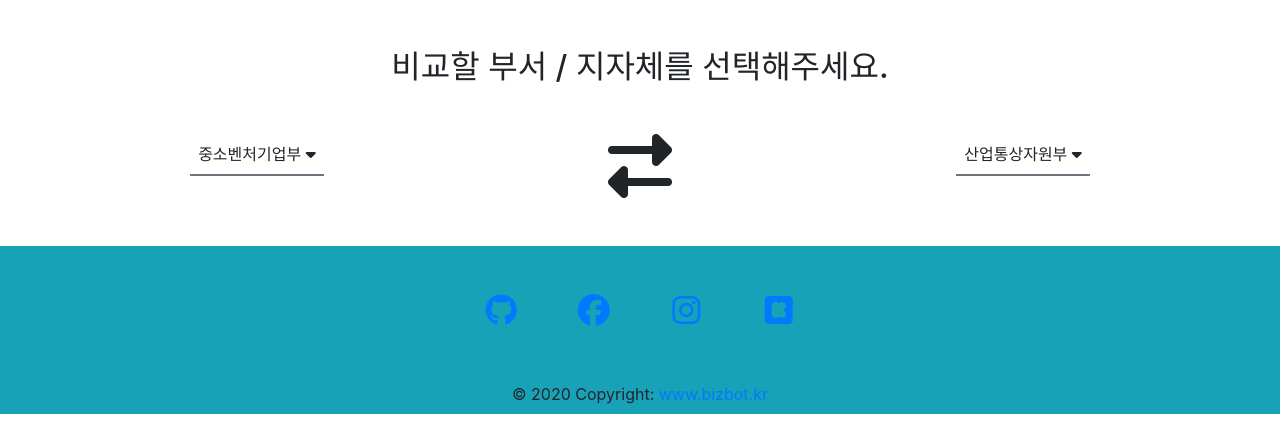
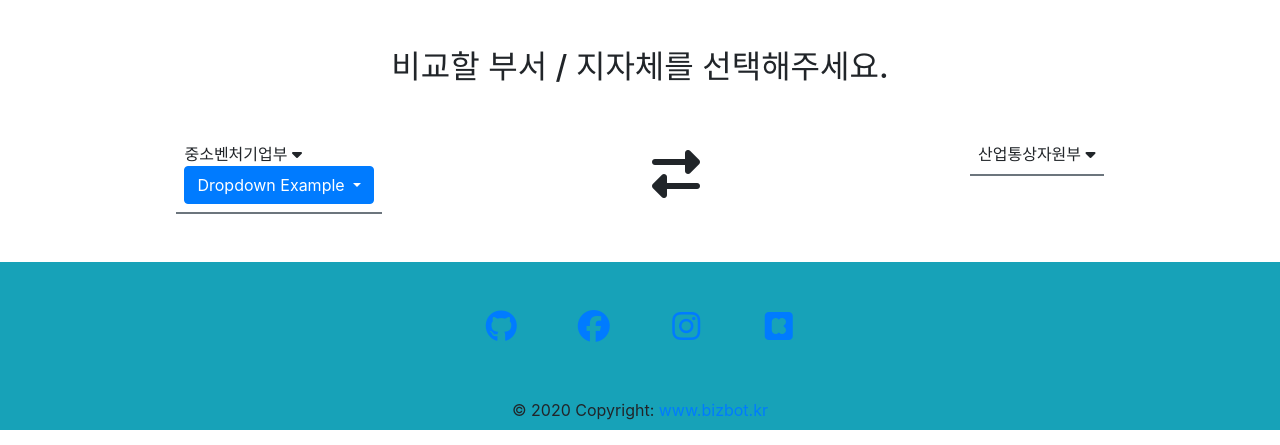
Before and after one commit to bin7665/BizViz, a Django app: template BizViz/templates/BizViz/statistics.html in a window 1280 px wide. Shown: the part 63-508 px from the top of the page. Run offline with Django 3.2, Linux system fonts and the light colour scheme; the template is opened without the code that fills it, so the values that code supplies are empty; some libraries are stand-ins or nearby versions.

Commit message:
Update 2020.08.06 statistics 페이지 dropdown filter 적용 중

```diff
--- a/BizViz/templates/BizViz/base.html
+++ b/BizViz/templates/BizViz/base.html
@@ -35,6 +35,7 @@
       src="https://cdn.jsdelivr.net/npm/popper.js@1.16.0/dist/umd/popper.min.js"
       crossorigin="anonymous"
     ></script> -->
+    {% block css %} {% endblock %}
   </head>
   <body>
     <!-- header -->
--- a/BizViz/templates/BizViz/statistics.html
+++ b/BizViz/templates/BizViz/statistics.html
@@ -1,4 +1,4 @@
-{% extends 'BizViz/base.html' %} {% block active %}
+{% extends 'BizViz/base.html' %} {% load static %} {% block active %}
 <li class="nav-item">
   <a class="nav-link" href="/">검색<span class="sr-only">Home</span></a>
 </li>
@@ -19,16 +19,41 @@
           <span class="compare-selected-depart">
             중소벤처기업부 <i class="fas fa-caret-down"></i>
           </span>
+          <div class="dropdown">
+            <button
+              class="btn btn-primary dropdown-toggle"
+              type="button"
+              data-toggle="dropdown"
+            >
+              Dropdown Example <span class="caret"></span>
+            </button>
+            <ul class="dropdown-menu">
+              <input
+                class="form-control basic-search"
+                id="myInput"
+                type="text"
+                placeholder="Search.."
+                onkeydown="departSearch(this)"
+              />
+              <li><a class="dropdown-item" href="#">HTML</a></li>
+              <li><a class="dropdown-item" href="#">CSS</a></li>
+              <li><a class="dropdown-item" href="#">JavaScript</a></li>
+              <li><a class="dropdown-item" href="#">jQuery</a></li>
+              <li><a class="dropdown-item" href="#">Bootstrap</a></li>
+              <li><a class="dropdown-item" href="#">Angular</a></li>
+            </ul>
+          </div>
         </div>
         <div class="basic-department border border-secondary">
           {{ basic }}
         </div>
       </div>
       <div class="compare-exchange align-self-center">
-        <i class="fas fa-exchange-alt fa-4x"></i>
+        <span class="btn">
+          <i class="fas fa-exchange-alt fa-3x"></i>
+        </span>
       </div>
       <div class="statistics-container mr-5">
-        <!-- <iframe src="2" frameborder="0"></iframe> -->
         <div class="select-depart m-2">
           <span class="compare-selected-depart">
             산업통상자원부 <i class="fas fa-caret-down"></i>
@@ -41,4 +66,33 @@
     </div>
   </div>
 </div>
+{% endblock %} {% block script %}
+<script>
+  // NodeList에 filter 추가
+  NodeList.prototype.filter = Array.prototype.filter;
+
+  function departSearch(input) {
+    NodeList.prototype.filter = Array.prototype.filter;
+
+    const dropdownMenu = input.parentElement.querySelectorAll("li");
+    console.log(dropdownMenu);
+    if (event.keyCode == 13) {
+      console.log(input);
+      dropdownMenu.classList.remove("show");
+    }
+    const showList = dropdownMenu.filter(
+      (node) => node.style.display !== "none"
+    );
+    console.log(showList);
+  }
+  // 38 - 위 방향키, 40 - 아래 방향키
+  $(document).ready(function () {
+    $("#myInput").on("keyup", function () {
+      var value = $(this).val().toLowerCase();
+      $(".dropdown-menu li").filter(function () {
+        $(this).toggle($(this).text().toLowerCase().indexOf(value) > -1);
+      });
+    });
+  });
+</script>
 {% endblock %}
```
